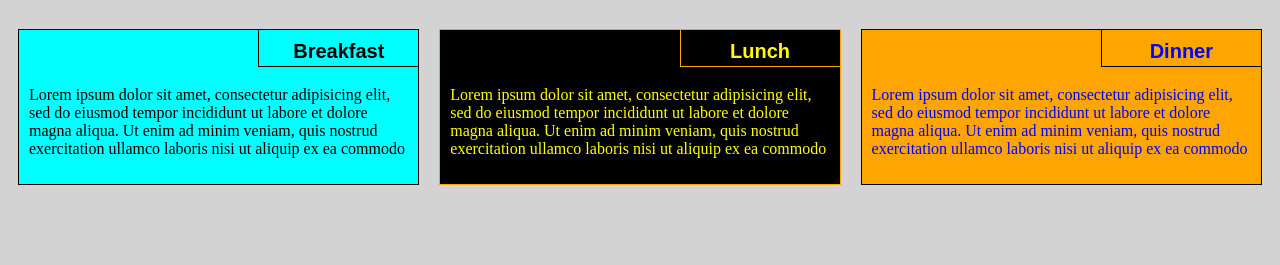
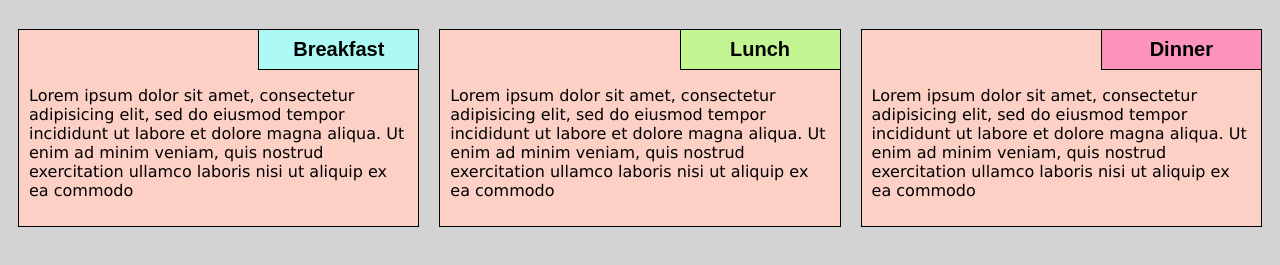
Before and after one commit to vikramborana/module2-solution, a plain HTML site: page index.html in a window 1280 px wide. Shown: the part 61-326 px from the top of the page. Drawn offline with Linux system fonts and the light colour scheme.

Commit message:
My Module 2 Assignment

```diff
--- a/Stylesheet.css
+++ b/Stylesheet.css
@@ -14,6 +14,7 @@ body {
 section {
 	border: 1px solid black;
 	margin: 10px;
+	background-color: #FDD0C6;
 }
 
 h2 {
@@ -25,34 +26,25 @@ h2 {
     width:160px;
     font-size: 20px;
     font-weight: bold;
-    height: 37px;
-    padding-top: 10px;
+    height: 40px;
+    padding:8px;
     font-family: sans-serif;
 }
 
-.lunch>h2 {
-	border-left: 1px solid orange;
-	border-bottom: 1px solid orange;
-}
-
-.breakfast {
-	background-color: #00ffff;
+.breakfast>h2 {
+	background-color: #ADF9F5;
 
 }
-
-.lunch {
-	background-color: black;
-	color: yellow;
-	border-color: orange;
+.lunch>h2 {
+	background-color: #C3F693;
 }
-
-.dinner {
-	background-color: orange;
-	color: blue;
+.dinner>h2 {
+	background-color: #FB93BB;
 }
 
 p {
 	padding: 40px 10px 10px 10px;
+	font-family: Verdana;
 }
 
 .row {
```
